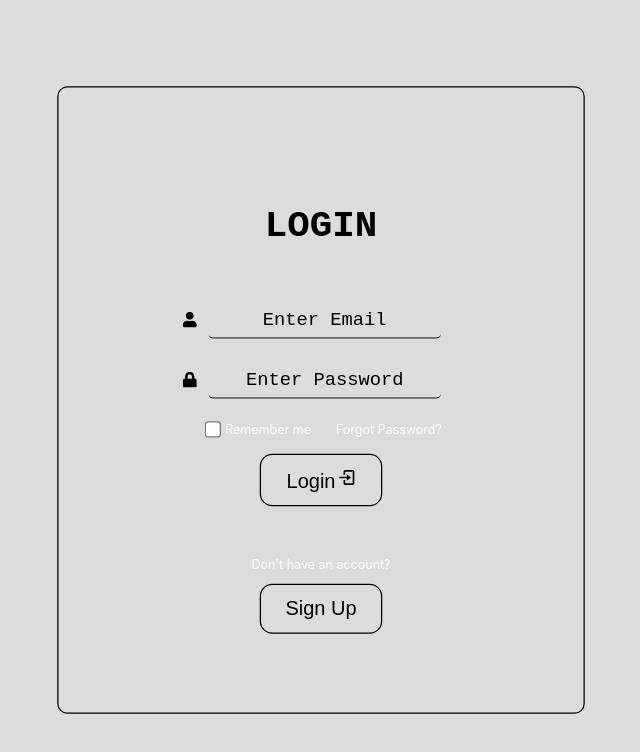
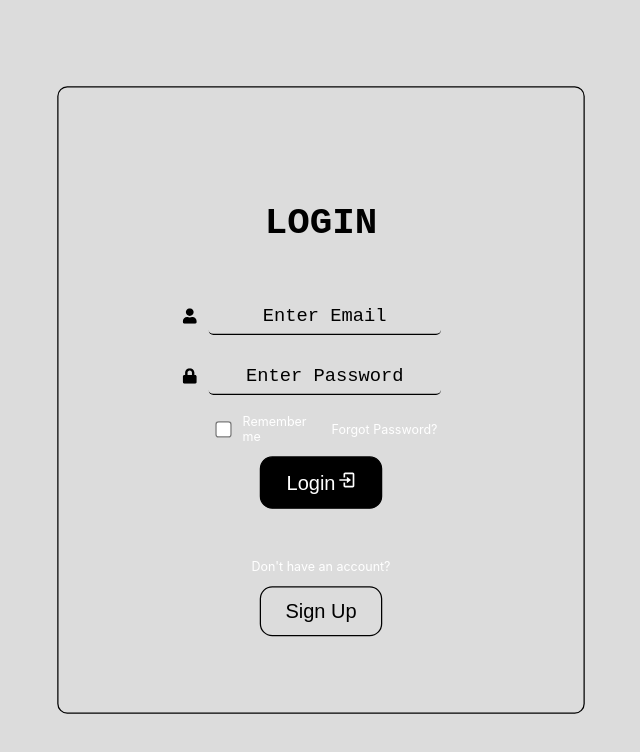
Before and after one commit to WootenWarrior/Project-Manager-App, a React (Vite) app: page /Login in a window 1280 px wide. Shown: the top 752 px of the page, without its empty margins (319-959 px from the left). Built offline with nearby package versions, Linux system fonts and the light colour scheme; no server answers.

Commit message:
Dashboard updates and global css
More updates to the dashboard section, will implement data api's next.
Global css files to control variables such as colours and sizes.

```diff
--- a/src/components/Button.tsx
+++ b/src/components/Button.tsx
@@ -14,8 +14,8 @@ const Button: React.FC<ButtonProps> =
 ({text, aftericon, beforeicon, onclick, classname, textcolor, backgroundcolor}) => {
     return(
         <button onClick={onclick} className={classname}
-            style={{"--text-color": textcolor,
-            "--background": backgroundcolor} as React.CSSProperties}>
+            style={{"--default-button-text-color": textcolor,
+            "--default-button-background": backgroundcolor} as React.CSSProperties}>
             {beforeicon && <span className="button-before-icon">{beforeicon}</span>}
             {text && <span>{text}</span>}
             {aftericon && <span className="button-after-icon">{aftericon}</span>}
--- a/src/components/Textbox.tsx
+++ b/src/components/Textbox.tsx
@@ -6,16 +6,18 @@ interface TextboxProps {
     textcolor?: string;
     width?: number;
     height?: number;
+    placeholder?: string;
 }
 
 const Textbox: React.FC<TextboxProps> =
-({classname, backgroundcolour, textcolor, width, height}) => {
+({classname, backgroundcolour, textcolor, width, height, placeholder}) => {
     return (
         <textarea className={classname}
+            placeholder={placeholder}
             style={{background: backgroundcolour,
-            color: textcolor,
-            width: width,
-            height: height}}>
+                color: textcolor,
+                width: width,
+                height: height}}>
         </textarea>
     )
 }
--- a/src/main.tsx
+++ b/src/main.tsx
@@ -1,3 +1,4 @@
+import './styles/Global.css'
 import { StrictMode } from 'react'
 import { createRoot } from 'react-dom/client'
 import { Dashboard, Landing, Login, Signup } from './pages/index.ts'
--- a/src/pages/Dashboard.tsx
+++ b/src/pages/Dashboard.tsx
@@ -55,14 +55,16 @@ function Dashboard() {
                 </div>
             </div>
             <div className={`create_project_menu ${menuActive ? 'active' : ''}`}>
-                <div className="inputs">
+                <form className="inputs">
+                    <h1>Create new project</h1>
                     <Input
+                    textcolor="black"/>
+                    <Textbox
+                    classname="default-textbox"
                     textcolor="black"
-                    placeholder="Enter project name"/>
-                    <Textbox
-                    textcolor="black"
-                    backgroundcolour="transparent"/>
-                </div>
+                    backgroundcolour="transparent"
+                    placeholder="Enter project description..."/>
+                </form>
                 <div className="buttons">
                     <Button
                         classname="default-button"
--- a/src/pages/Login.tsx
+++ b/src/pages/Login.tsx
@@ -64,13 +64,16 @@ function Login() {
                     </div>
                     <Button text="Login"
                     aftericon={<BiLogIn/>}
-                    classname="default-button"/>
+                    classname="default-button"
+                    backgroundcolor="black"
+                    textcolor="white"/>
                     {error && <p className="error" style={{ color: "red"}}>{error}</p>}
                 </form>
                 <p>Don't have an account?</p>
                 <Button text="Sign Up"
                 classname="default-button"
-                onclick={goToSignup}/>
+                onclick={goToSignup}
+                backgroundcolor="transparent"/>
             </div>
         </div>
     )
--- a/src/styles/Button.css
+++ b/src/styles/Button.css
@@ -1,14 +1,14 @@
 .default-button{
-    --text-color: "black";
-    --background: "white";
+    --default-button-text-color: black;
+    --default-button-background: transparent;
 
     font-size: medium;
     border: 1px solid black;
     border-radius: 1rem;
     padding: 1rem 2rem 1rem 2rem;
     cursor: pointer;
-    background-color: var(--background);
-    color: var(--text-color);
+    background-color: var(--default-button-background);
+    color: var(--default-button-text-color);
     transition: 1s;
 }
 
--- a/src/styles/Dashboard.css
+++ b/src/styles/Dashboard.css
@@ -65,10 +65,17 @@
 }
 
 .create_project_menu .inputs{
-   display: flex;
-   align-items: center;
-   justify-content: center;
-   flex-direction: column;
+    width: 50%;
+    height: 50%;
+    display: flex;
+    align-items: center;
+    justify-content: center;
+    flex-direction: column;
+    background-color: var(--lightcolor);
+    border-radius: 1rem;
+    border: 1px solid var(--darkcolor);
+    padding: 1rem;
+    margin-bottom: 2rem;
 }
 
 .create_project_menu.active{
--- /dev/null
+++ b/src/styles/Global.css
@@ -0,0 +1,13 @@
+:root {
+    /* Colour themes */
+    --darkcolor: black;
+    --lightcolor: white;
+    --backgroundbase: #DCDCDC;
+    --backgroundbase50: #dcdcdc75;
+
+    /* Navbars */
+    --navbarheight: 10rem;
+
+    /* Fonts */
+    font-size: x-small;
+}
--- a/src/styles/Input.css
+++ b/src/styles/Input.css
@@ -1,23 +1,13 @@
-:root{
-    --darkcolor: black;
-    --lightcolor: white;
-    --backgroundbase: #DCDCDC;
-}
-
 .input-container {
     display: flex;
     align-items: center;
     margin-bottom: 1rem;
-}
-
-.input-container .icon {
+} .icon {
     margin-right: 1rem;
     transform: scale(1.25);
     color: var(--darkcolor);
     transition: 1s;
-}
-
-.input-container input{
+} input{
     transition: 1s;
     font-family: monospace;
     font-size: 1.5rem;
@@ -31,9 +21,7 @@
     border-top: 1rem;
     border-left: 1rem;
     border-right: 1rem;
-}
-
-.input-container input::placeholder {
+} input::placeholder {
     transition: 1s;
     color: var(--fontcolor);
     opacity: 1;
--- a/src/styles/Landing.css
+++ b/src/styles/Landing.css
@@ -1,11 +1,3 @@
-:root{
-  --darkcolor: black;
-  --lightcolor: white;
-  --backgroundbase: #DCDCDC;
-  --backgroundbase50: #dcdcdc50;
-  --navbarheight: 10rem;
-}
-
 body{
   width: 100%;
   height: 200vh;
--- a/src/styles/Login.css
+++ b/src/styles/Login.css
@@ -1,7 +1,3 @@
-:root{
-    font-size: x-small;
-}
-
 body {
     margin: 0;
 }
--- a/src/styles/Textbox.css
+++ b/src/styles/Textbox.css
@@ -0,0 +1,5 @@
+.default-textbox{
+    border-radius: 1rem;
+    resize: none;
+    font-size: large;
+}
```
